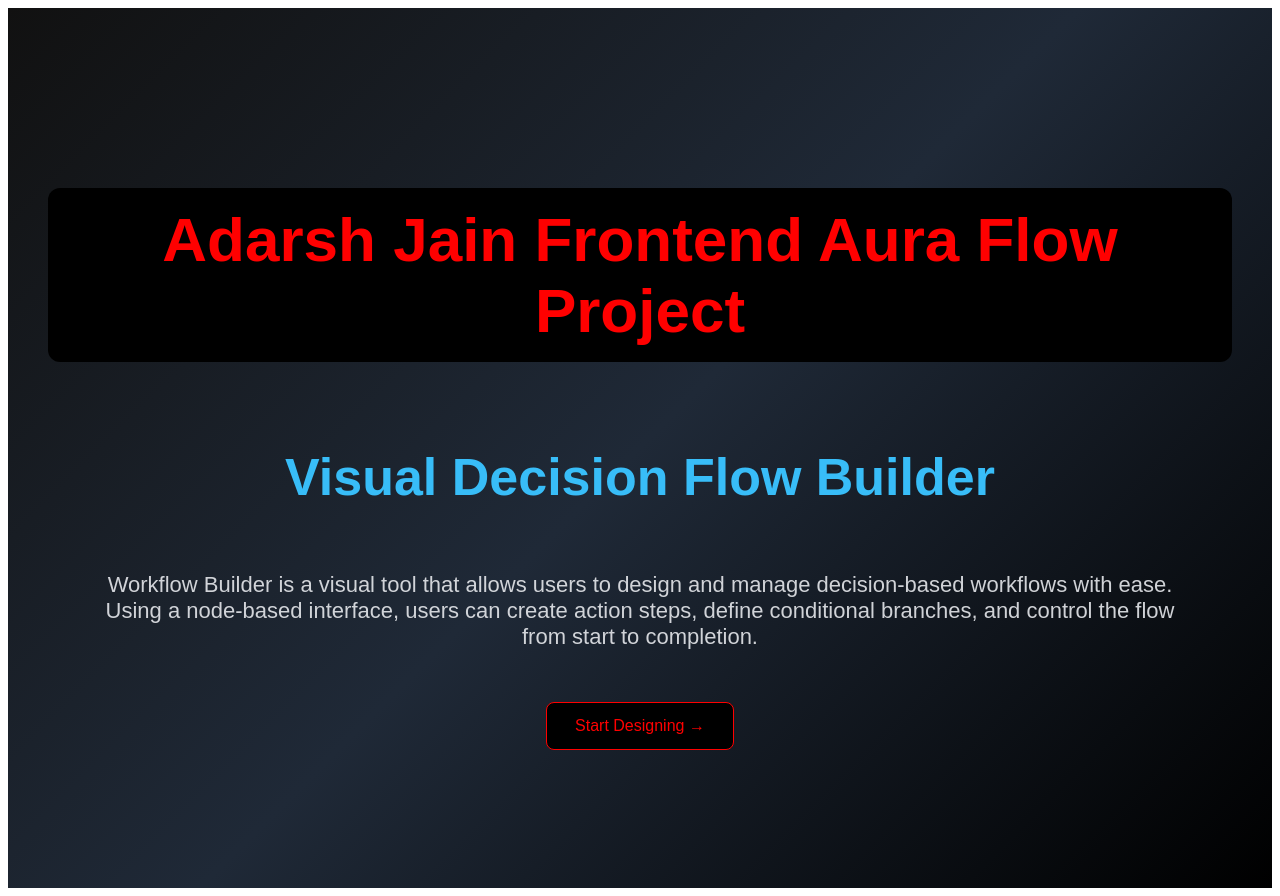
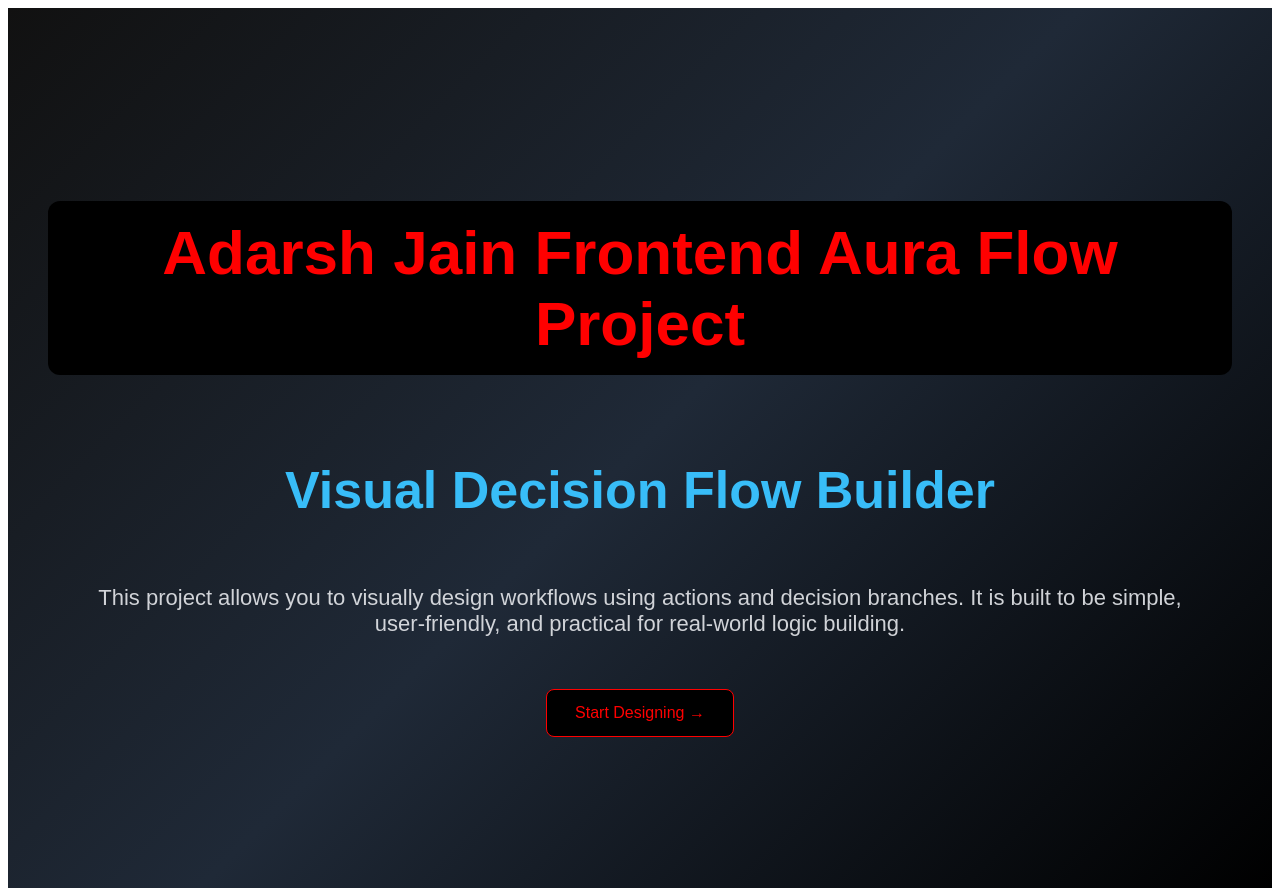
Before and after one commit to Jainadarsh101805/front-end-project--main, a React (Vite) app: page / in a window 1280 px wide. Built offline with nearby package versions, Linux system fonts and the light colour scheme.

Commit message:
Update App.tsx

```diff
--- a/src/App.tsx
+++ b/src/App.tsx
@@ -38,10 +38,9 @@ export default function App() {
         </h2>
 
         <p style={{ fontSize: 22, opacity: 0.9, color: "#e5e7eb", maxWidth: 1100 }}>
-          Workflow Builder is a visual tool that allows users to design and manage
-          decision-based workflows with ease. Using a node-based interface, users
-          can create action steps, define conditional branches, and control the
-          flow from start to completion.
+         This project allows you to visually design workflows using
+          actions and decision branches. It is built to be simple,
+          user-friendly, and practical for real-world logic building.
         </p>
 
         <button
```
